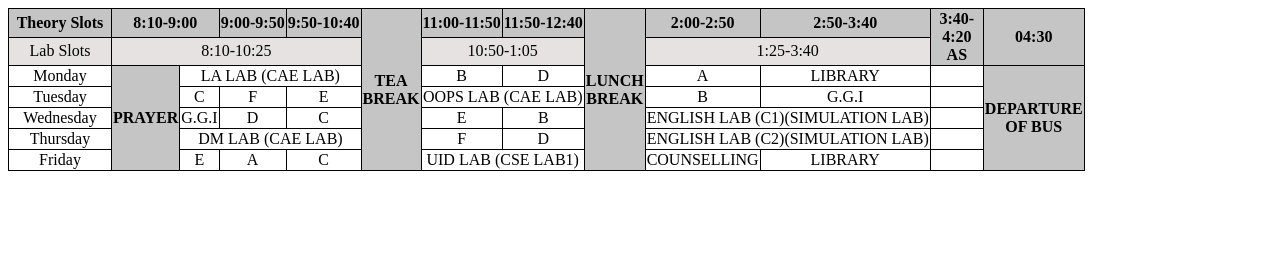
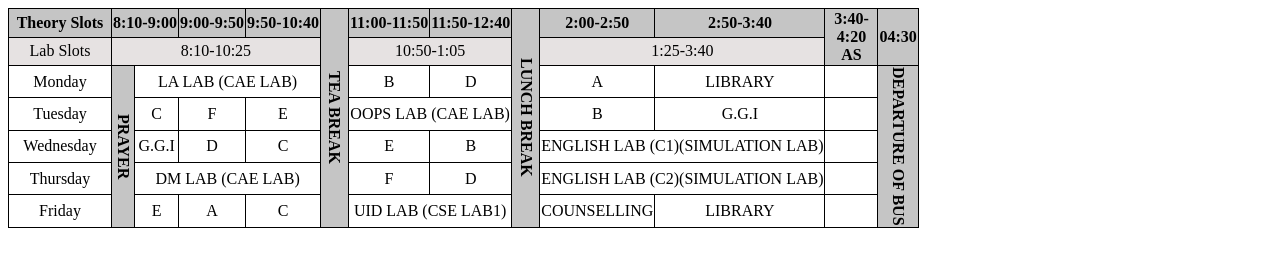
Before and after one commit to SRKR6115/srkr, a plain HTML site: page SEM 2 TIME TABLE.html in a window 1280 px wide. Drawn offline with Linux system fonts and the light colour scheme.

Commit message:
SEM 2 TIME TABLE.html

```diff
--- a/SEM 2 TIME TABLE.html
+++ b/SEM 2 TIME TABLE.html
@@ -22,10 +22,10 @@
         <th class="time" colspan="2">8:10-9:00</th>
         <th class="time" >9:00-9:50</th>
         <th class="time" >9:50-10:40</th>
-        <th class="vertical-text" rowspan="7" width="25px">TEA BREAK</th>
+        <th class="vertical-text" rowspan="7"style="writing-mode:vertical-rl" width="25px">TEA BREAK</th>
         <th class="time">11:00-11:50</th>
         <th class="time">11:50-12:40</th>
-        <th class="subject" rowspan="7" class="vertical-text" width="25px" >LUNCH BREAK</th>
+        <th class="subject" rowspan="7" style="writing-mode:vertical-rl" width="25px" >LUNCH BREAK</th>
         <th class="time">2:00-2:50</th>
         <th class="time">2:50-3:40</th>
         <th class="time" rowspan="2" width="50px">3:40-4:20 AS</th>
@@ -41,7 +41,7 @@
 
       <tr>
         <td class="day">Monday</td>
-        <th rowspan="5" class="vertical-text">PRAYER</th>
+        <th rowspan="5" style="writing-mode:vertical-rl">PRAYER</th>
         <td class="subject" colspan="3">LA LAB (CAE LAB)</td>
 
 
@@ -50,7 +50,7 @@
         <td class="subject" width="50px">A</td>
         <td class="subject">LIBRARY</td>
         <td class="subject"></td>
-        <th class="subject" rowspan="5" width="25px">DEPARTURE OF BUS</th>
+        <th class="subject" rowspan="5"style="writing-mode:vertical-rl" width="25px">DEPARTURE OF BUS</th>
 
       </tr>
       <tr>
```
